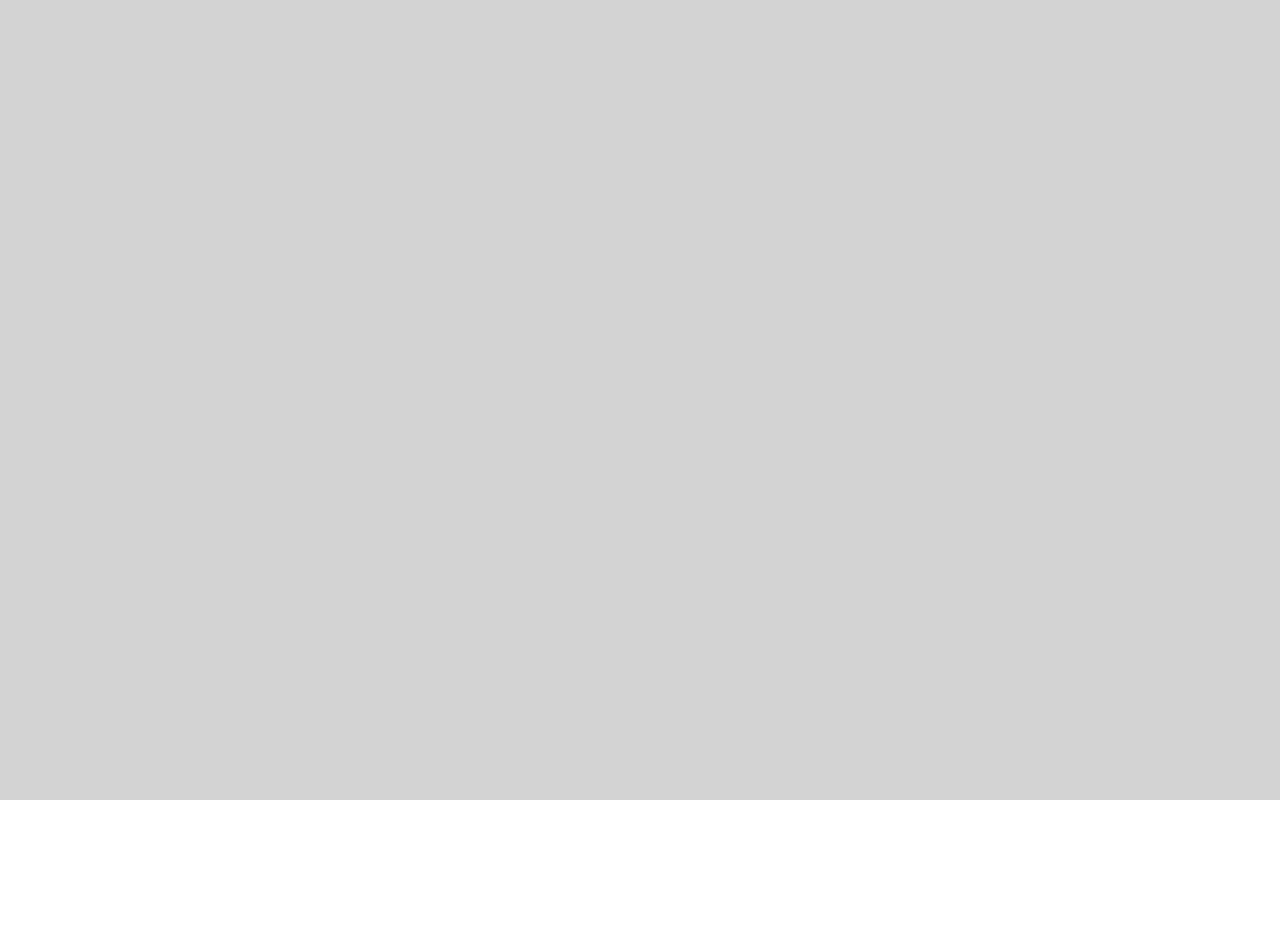
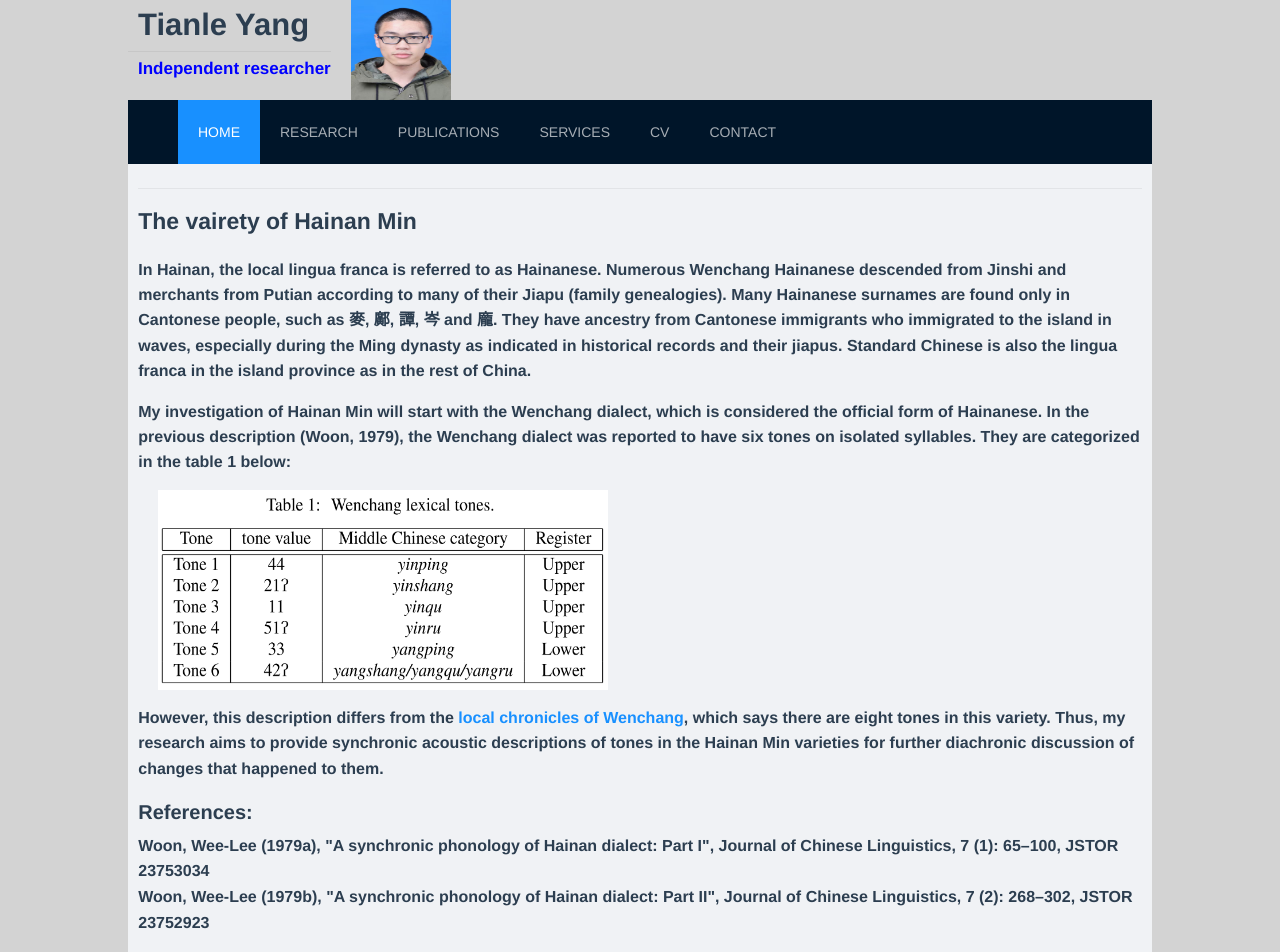
Before and after one commit to 46134167/461374167.github.io, a Vue app: page /#/005_HainanMin in a window 1280 px wide. Before the commit this address had no page. Shown: the top 952 px of the page. Before the commit the page ends 800 px from the top, so only its background shows below. Built offline with nearby package versions, Linux system fonts and the light colour scheme.

Commit message:
Add files via upload

```diff
--- a/src/components/Component005.vue
+++ b/src/components/Component005.vue
@@ -26,9 +26,33 @@
                   Such fieldwork recordings will be interesting to researchers from different fields.
 
                 </p>
-
          </div>
 
+
+         <div id="Project2">
+                <p style="font-size:18px; color:black; margin-top:20px; font-Weight:bold;">
+                    Please click on below sections to see further information
+                </p>
+                <p style="font-size:15px;margin-top:-20px; font-Weight:bold;">
+                    <router-link to='/005_HainanMin'>[Variety#:001] Hainan Min</router-link>
+                </p>
+
+                <p style="font-size:15px;margin-top:-20px; font-Weight:bold;">
+                    [Variety#:002] Lingao
+                </p>
+
+                <p style="font-size:15px;margin-top:-20px; font-Weight:bold;">
+                    [Variety#:003] Hlai
+                </p>
+
+                <p style="font-size:15px;margin-top:-20px; font-Weight:bold;">
+                    [Variety#:004] Tsat
+                </p>
+
+                <p style="font-size:18px;margin-top:30px; font-Weight:bold;">
+                  <router-link to='/Research'>Back to previous page</router-link>
+                </p>
+            </div>
   </div>
 </template>
 
--- /dev/null
+++ b/src/components/Component005_HainanMin.vue
@@ -0,0 +1,67 @@
+<template>
+  <div id="innercontainer" style="width:98%;height:100%;margin:0 auto">
+
+      <a-divider/>
+         <div id="Hainan1" align="left">
+                <p style="font-size:23px; margin-top: -10px; font-Weight:bold;">
+                  The vairety of Hainan Min
+                </p>
+
+                <p style="font-size:16px; margin-top: -5px; font-Weight:bold;">
+                  In Hainan, the local lingua franca is referred to as Hainanese.
+                  Numerous Wenchang Hainanese descended from Jinshi and merchants
+                  from Putian according to many of their Jiapu (family genealogies).
+                  Many Hainanese surnames are found only in Cantonese people, such
+                  as 麥, 鄺, 譚, 岑 and 龐. They have ancestry from Cantonese immigrants
+                  who immigrated to the island in waves, especially during the Ming dynasty
+                  as indicated in historical records and their jiapus. Standard Chinese is
+                  also the lingua franca in the island province as in the rest of China.
+                </p>
+
+                <p style="font-size:16px; margin-top: 15px; font-Weight:bold;">
+                  My investigation of Hainan Min will start with the Wenchang dialect,
+                  which is considered the official form of Hainanese. In the previous
+                  description (Woon, 1979), the Wenchang dialect was reported to have six
+                  tones on isolated syllables. They are categorized in the table 1 below:
+                </p>
+
+                <div style="margin-left: 20px;">
+                <img style="width: 450px;height: 200px;" src="../assets/Wenchang_tones.png" alt="">
+                </div>
+
+                <p style="font-size:16px; margin-top: 15px; font-Weight:bold;">
+                  However, this description differs from the <a href='https://web.archive.org/web/20150518073528/http://www.hnszw.org.cn/data/news/2015/04/77216/'>local chronicles of Wenchang</a>,
+                  which says there are eight tones in this variety. Thus, my research aims to
+                  provide synchronic acoustic descriptions of tones in the Hainan Min varieties
+                  for further diachronic discussion of changes that happened to them.
+                </p>
+
+                <p style="font-size:20px; margin-top: 15px; font-Weight:bold;">
+                  References:
+                </p>
+
+                <p style="font-size:16px; margin-top: -15px; font-Weight:bold;">
+                  Woon, Wee-Lee (1979a), "A synchronic phonology of Hainan dialect: Part I", Journal of Chinese Linguistics, 7 (1): 65–100, JSTOR 23753034
+                </p>
+
+                <p style="font-size:16px; margin-top: -15px; font-Weight:bold;">
+                  Woon, Wee-Lee (1979b), "A synchronic phonology of Hainan dialect: Part II", Journal of Chinese Linguistics, 7 (2): 268–302, JSTOR 23752923
+                </p>
+
+
+                <p style="font-size:18px;margin-top:30px; font-Weight:bold;">
+                  <router-link to='/005'>Back to previous page</router-link>
+                </p>
+         </div>
+
+  </div>
+</template>
+
+<script>
+  export default {
+    name: 'HomeComponent',
+    methods:{
+
+    }
+  }
+</script>
--- a/src/components/ResearchComponent.vue
+++ b/src/components/ResearchComponent.vue
@@ -25,7 +25,7 @@
                     <router-link to='/005'>[Item#:005] Documentation and analysis of Hainan dialects</router-link>
                 </p>
                 <p style="font-size:15px;margin-top:-20px; font-Weight:bold;">
-                    From December 2022 - ? (Preparing phase)
+                    From December 2022 - present
                 </p>
                 <p style="font-size:17px; margin-top: -10px">
                     The Hainan dialects are considered to be understudied and endangered as several groups of varieties spoken
--- a/src/main.js
+++ b/src/main.js
@@ -10,6 +10,7 @@ import ServiceComponent from './components/ServiceComponent';
 import CVComponent from './components/CVComponent';
 import ContactComponent from './components/ContactComponent'
 import Component005 from './components/Component005'
+import Component005_HainanMin from './components/Component005_HainanMin'
 
 import HomePage from './components/HomePage'
 
@@ -50,6 +51,10 @@ const routes = [
             path:'005',
             component:Component005,
           },
+          {
+            path:'005_HainanMin',
+            component:Component005_HainanMin,
+          },
 
       ]},
 ]
@@ -67,5 +72,6 @@ app.use(ServiceComponent);
 app.use(CVComponent);
 app.use(ContactComponent);
 app.use(Component005);
+app.use(Component005_HainanMin);
 app.use(router);
 app.use(Antd).mount('#app');
```
Also changed, not shown: src/assets/Wenchang_tones.png (added).
